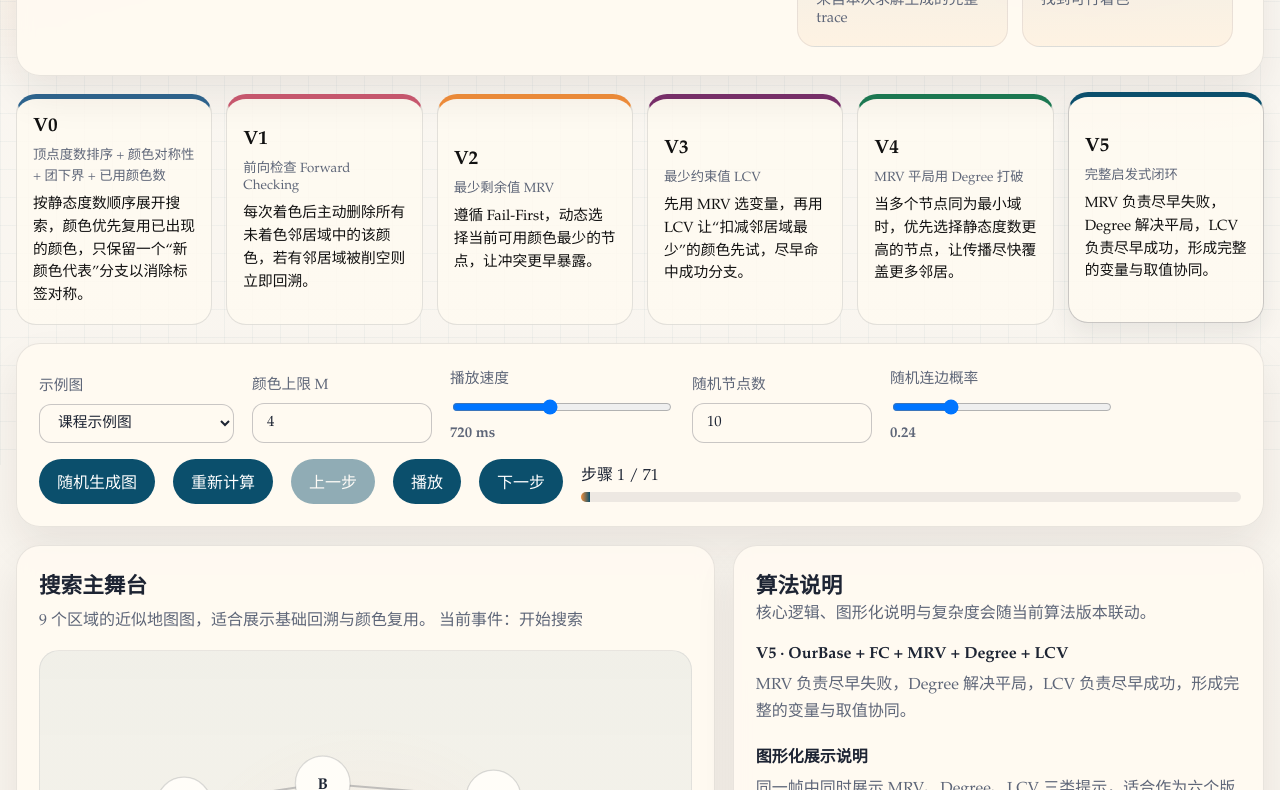
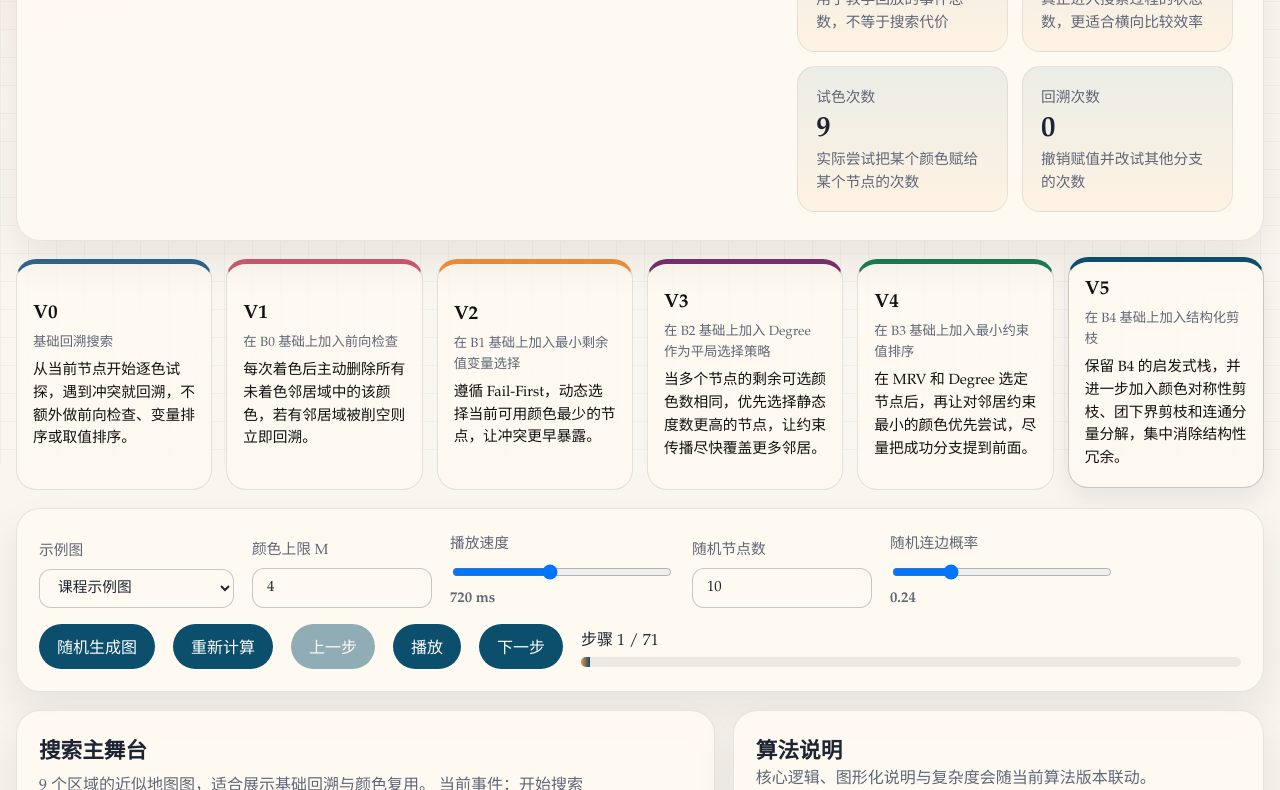
Before and after one commit to gc9335/graph-coloring-csp-visualizer, a website with bundled scripts: page index.html in a window 1280 px wide. Shown: the part 335-1125 px from the top of the page. Built offline with nearby package versions, Linux system fonts and the light colour scheme.

Commit message:
Update variant mapping and metrics for Pages

```diff
--- a/app.js
+++ b/app.js
@@ -291,8 +291,10 @@ function renderHeroMetrics() {
   const heroItems = [
     ["当前算法", `${state.variantId}`, activeVariant().label],
     ["当前图", activeGraph().name, activeGraph().description],
-    ["回放事件数", String(state.trace.events.length), "来自本次求解生成的完整 trace"],
-    ["回溯次数", String(state.trace.metrics.backtracks), state.trace.success ? "找到可行着色" : "当前颜色上限无解"],
+    ["回放事件数", String(state.trace.events.length), "用于教学回放的事件总数，不等于搜索代价"],
+    ["搜索节点数", String(state.trace.metrics.searchNodes), "真正进入搜索过程的状态数，更适合横向比较效率"],
+    ["试色次数", String(state.trace.metrics.colorTrials), "实际尝试把某个颜色赋给某个节点的次数"],
+    ["回溯次数", String(state.trace.metrics.backtracks), state.trace.success ? "撤销赋值并改试其他分支的次数" : "当前颜色上限下未找到可行着色"],
   ];
   els.heroMetrics.innerHTML = heroItems
     .map(
--- a/solver.js
+++ b/solver.js
@@ -1,10 +1,15 @@
 const BASE_LINES = [
   ["init-order", "order <- vertices sorted by descending degree"],
-  ["clique-bound", "if cliqueLowerBound(G) > M then return FAIL"],
 ];
 
 function pseudocodeFor(flags) {
   const lines = [...BASE_LINES];
+  if (flags.cliqueBound) {
+    lines.push(["clique-bound", "if cliqueLowerBound(G) > M then return FAIL"]);
+  }
+  if (flags.componentDecomposition) {
+    lines.push(["decompose", "split graph into connected components when beneficial"]);
+  }
   if (flags.mrv) {
     lines.push([
       "select-node",
@@ -17,7 +22,11 @@ function pseudocodeFor(flags) {
   }
   lines.push([
     "order-colors",
-    flags.lcv ? "colors <- order by least constraining value" : "colors <- usedColorsFirst(v) + oneNewColorBySymmetry(v)",
+    flags.lcv
+      ? "colors <- order by least constraining value"
+      : flags.symmetryBreaking
+        ? "colors <- usedColorsFirst(v) + oneNewColorBySymmetry(v)"
+        : "colors <- all feasible colors in numeric order",
   ]);
   lines.push(["try-color", "for c in colors do"]);
   lines.push(["assign-color", "  if safe(v, c) then assign v <- c"]);
@@ -57,23 +66,23 @@ export const COLOR_PALETTE = [
 export const VARIANTS = {
   V0: makeVariant(
     "V0",
-    "OurBase",
-    "顶点度数排序 + 颜色对称性 + 团下界 + 已用颜色数",
+    "Base Backtracking",
+    "基础回溯搜索",
     "#2f6690",
-    { forwardChecking: false, mrv: false, degreeTieBreak: false, lcv: false },
+    { forwardChecking: false, mrv: false, degreeTieBreak: false, lcv: false, symmetryBreaking: false, cliqueBound: false, componentDecomposition: false },
     {
-      core: "按静态度数顺序展开搜索，颜色优先复用已出现的颜色，只保留一个“新颜色代表”分支以消除标签对称。",
-      visual: "突出静态排序、已用颜色数和新颜色首次出现的时刻；若最大团已超过颜色上限，则整棵树被开局剪掉。",
-      time: "最坏仍为 O(M^N)。排序和颜色对称主要减少等价分支，团下界负责提前识别显然无解实例。",
-      space: "递归栈 O(N) 加邻接结构 O(N + E)。不做 FC 时无须长期维护完整域矩阵。",
+      core: "从当前节点开始逐色试探，遇到冲突就回溯，不额外做前向检查、变量排序或取值排序。",
+      visual: "适合作为基线版本观察搜索树如何迅速膨胀，以及回溯是怎样逐层展开的。",
+      time: "最坏情况下仍是指数级搜索；因为没有额外启发式，单步开销最低，但总搜索量通常最大。",
+      space: "主要消耗在递归栈与邻接结构本身，不需要维护额外域状态。",
     },
   ),
   V1: makeVariant(
     "V1",
-    "OurBase + FC",
-    "前向检查 Forward Checking",
+    "Backtracking + Forward Checking",
+    "在 B0 基础上加入前向检查",
     "#cc5a71",
-    { forwardChecking: true, mrv: false, degreeTieBreak: false, lcv: false },
+    { forwardChecking: true, mrv: false, degreeTieBreak: false, lcv: false, symmetryBreaking: false, cliqueBound: false, componentDecomposition: false },
     {
       core: "每次着色后主动删除所有未着色邻居域中的该颜色，若有邻居域被削空则立即回溯。",
       visual: "让邻居域矩阵实时收缩，被删掉的颜色单元闪烁，清晰展示 FC 的约束传播。",
@@ -83,10 +92,10 @@ export const VARIANTS = {
   ),
   V2: makeVariant(
     "V2",
-    "OurBase + FC + MRV",
-    "最少剩余值 MRV",
+    "B1 + MRV",
+    "在 B1 基础上加入最小剩余值变量选择",
     "#f28f3b",
-    { forwardChecking: true, mrv: true, degreeTieBreak: false, lcv: false },
+    { forwardChecking: true, mrv: true, degreeTieBreak: false, lcv: false, symmetryBreaking: false, cliqueBound: false, componentDecomposition: false },
     {
       core: "遵循 Fail-First，动态选择当前可用颜色最少的节点，让冲突更早暴露。",
       visual: "每次选点前展示所有未着色节点的域大小，最终选中的“最紧节点”会被强调。",
@@ -96,41 +105,41 @@ export const VARIANTS = {
   ),
   V3: makeVariant(
     "V3",
-    "OurBase + FC + MRV + LCV",
-    "最少约束值 LCV",
+    "B2 + Degree Tie-Break",
+    "在 B2 基础上加入 Degree 作为平局选择策略",
     "#7a306c",
-    { forwardChecking: true, mrv: true, degreeTieBreak: false, lcv: true },
+    { forwardChecking: true, mrv: true, degreeTieBreak: true, lcv: false, symmetryBreaking: false, cliqueBound: false, componentDecomposition: false },
     {
-      core: "先用 MRV 选变量，再用 LCV 让“扣减邻居域最少”的颜色先试，尽早命中成功分支。",
-      visual: "每个候选颜色都显示影响值，时间轴能看出不同颜色导致的域收缩差异。",
-      time: "每步在 O(N) 选点之外，还要做 O(Md) 的颜色影响评估，最坏上界不变。",
-      space: "与 V2 相同，另加 O(M) 的颜色评分数组。",
+      core: "当多个节点的剩余可选颜色数相同，优先选择静态度数更高的节点，让约束传播尽快覆盖更多邻居。",
+      visual: "MRV 候选会先并排出现，再由 Degree 标记打破平局，突出“同域大小下谁更关键”。",
+      time: "相比 V2 只多出很小的平局比较开销，但在稠密图上通常能进一步减少无效回溯。",
+      space: "与 V2 基本一致，只额外保留少量度数元数据。",
     },
   ),
   V4: makeVariant(
     "V4",
-    "OurBase + FC + MRV + Degree",
-    "MRV 平局用 Degree 打破",
+    "B3 + LCV",
+    "在 B3 基础上加入最小约束值排序",
     "#1c7c54",
-    { forwardChecking: true, mrv: true, degreeTieBreak: true, lcv: false },
+    { forwardChecking: true, mrv: true, degreeTieBreak: true, lcv: true, symmetryBreaking: false, cliqueBound: false, componentDecomposition: false },
     {
-      core: "当多个节点同为最小域时，优先选择静态度数更高的节点，让传播尽快覆盖更多邻居。",
-      visual: "MRV 平局节点先并排出现，再由度数徽标决出下一步处理对象。",
-      time: "在 V2 基础上多做一次平局比较，理论最坏复杂度不变，额外成本很小。",
-      space: "与 V2 基本一致，只多保留少量度数元数据。",
+      core: "在 MRV 和 Degree 选定节点后，再让对邻居约束最小的颜色优先尝试，尽量把成功分支提到前面。",
+      visual: "每个候选颜色都会展示影响分数，能够直接看出 LCV 如何改变试色顺序。",
+      time: "相比 V3 多出颜色影响评估成本，但常能显著压缩搜索树深处的回溯次数。",
+      space: "与 V3 相同，另外需要暂存颜色评分结果。",
     },
   ),
   V5: makeVariant(
     "V5",
-    "OurBase + FC + MRV + Degree + LCV",
-    "完整启发式闭环",
+    "B4 + Structured Pruning",
+    "在 B4 基础上加入结构化剪枝",
     "#0b4f6c",
-    { forwardChecking: true, mrv: true, degreeTieBreak: true, lcv: true },
+    { forwardChecking: true, mrv: true, degreeTieBreak: true, lcv: true, symmetryBreaking: true, cliqueBound: true, componentDecomposition: true },
     {
-      core: "MRV 负责尽早失败，Degree 解决平局，LCV 负责尽早成功，形成完整的变量与取值协同。",
-      visual: "同一帧中同时展示 MRV、Degree、LCV 三类提示，适合作为六个版本的总对照页。",
-      time: "单步开销约为 O(N + Md + d)，最坏仍是指数级，但通常拥有最小的实际搜索树。",
-      space: "总体由 O(NM) 的域矩阵主导，另含候选节点和颜色评分信息。",
+      core: "保留 B4 的启发式栈，并进一步加入颜色对称性剪枝、团下界剪枝和连通分量分解，集中消除结构性冗余。",
+      visual: "除了 MRV、Degree、LCV 外，还会额外强调“开局下界剪枝”和“等价颜色分支合并”等结构化优化来源。",
+      time: "单步分析开销最高，但通常能最有效地缩短整体搜索路径，尤其适合大规模困难实例。",
+      space: "除域矩阵与评分信息外，还需要保存结构化剪枝相关的中间状态。",
     },
   ),
 };
@@ -303,7 +312,7 @@ export function runVariant(graphOrId, variantId, requestedColorLimit) {
     meta: { staticOrder: model.staticOrder.map((index) => model.nodes[index].id), cliqueSize },
   });
 
-  if (cliqueSize > colorLimit) {
+  if (variant.cliqueBound && cliqueSize > colorLimit) {
     metrics.prunedBranches += 1;
     metrics.runtimeMs = now() - startedAt;
     event("clique-prune", {
@@ -340,11 +349,14 @@ export function runVariant(graphOrId, variantId, requestedColorLimit) {
 
   function colorOrder(nodeIndex) {
     const avail = availableColors(model, assignment, domains, nodeIndex, palette);
-    const used = usedColorsOf(assignment);
-    const oldColors = avail.filter((color) => used.has(color)).sort((a, b) => a - b);
-    const fresh = avail.filter((color) => !used.has(color)).sort((a, b) => a - b);
-    let ordered = [...oldColors];
-    if (fresh.length) ordered.push(fresh[0]);
+    let ordered = [...avail].sort((a, b) => a - b);
+    if (variant.symmetryBreaking) {
+      const used = usedColorsOf(assignment);
+      const oldColors = ordered.filter((color) => used.has(color));
+      const fresh = ordered.filter((color) => !used.has(color));
+      ordered = [...oldColors];
+      if (fresh.length) ordered.push(fresh[0]);
+    }
     if (!variant.lcv) {
       metrics.prunedBranches += Math.max(0, palette.length - ordered.length);
       return {
```
Also changed, not shown: exp3/visualization/simulator.html (+6 -6 lines), tests/solver.test.mjs (+15 -7 lines).
